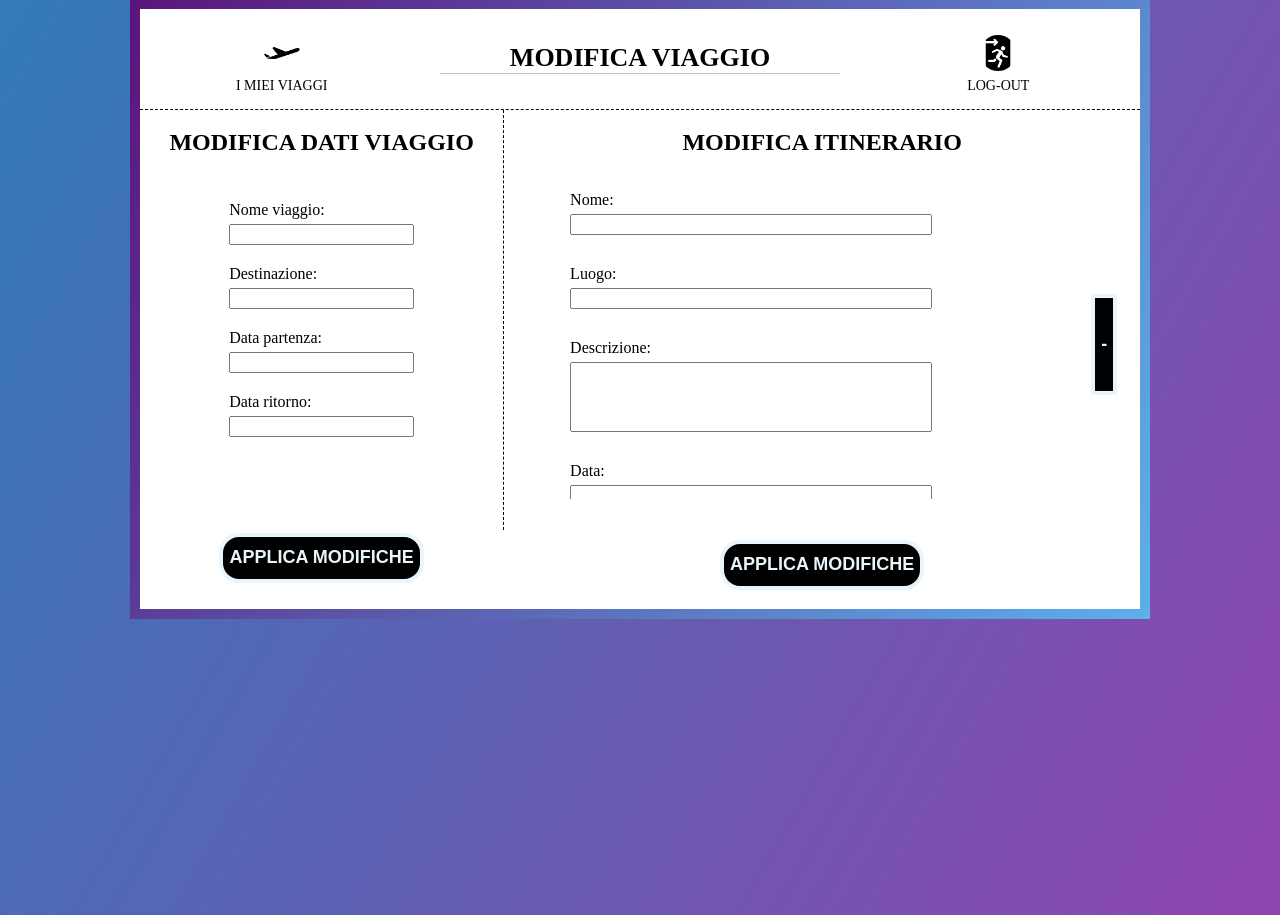
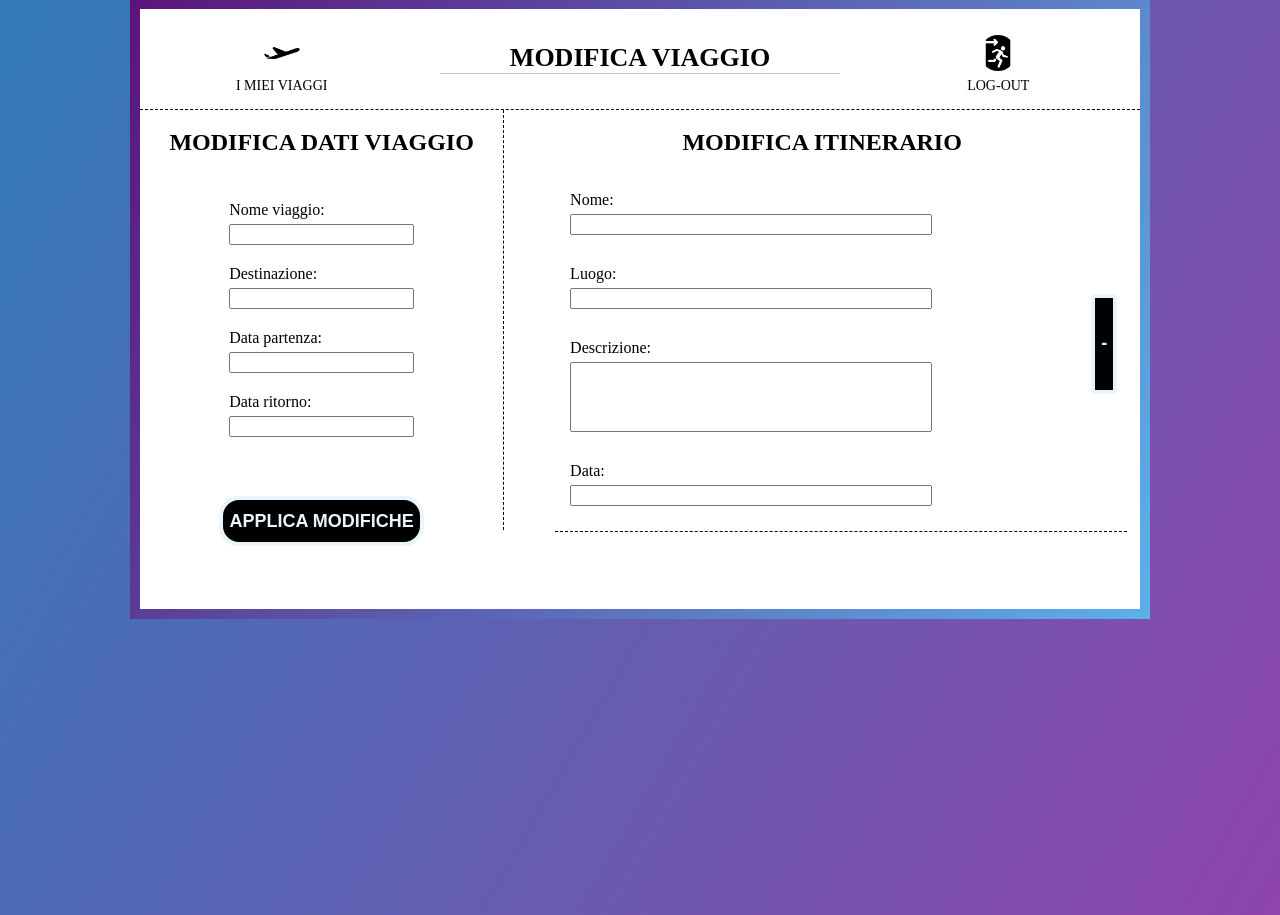
Before and after one commit to danielelurani/gruppi-di-viaggio, a Django app: page /organizzatoreViaggi/changeItinerary in a window 1280 px wide. Shown: the part 298-1213 px from the top of the page. Run offline with Django 4.2, Linux system fonts and the light colour scheme; a user stored in the database is signed in.

Commit message:
continuo Pagina Modifica Viaggi

```diff
--- a/sitoProgettoIsw/organizzatoreViaggi/static/css/changeItinerary.css
+++ b/sitoProgettoIsw/organizzatoreViaggi/static/css/changeItinerary.css
@@ -137,9 +137,26 @@ nav a p {
 
 
 .button_container2 {
-    margin-top: 15%;
+    margin-top: 5%;
+}
+.apply_button {
+    margin-top: 20%;
+     width: 100%;
+    height: 50px;
+    border: 4px solid;
+    background: black;
+    border-radius: 20px;
+    font-size: 18px;
+    color: #e9f4fb;
+    font-weight: 700;
+    cursor: pointer;
+    outline: none;
 }
 
+.apply_button:hover {
+    border-color: #8e44ad;
+    transition: .5s;
+}
 
 /* parte destra */
 
@@ -187,11 +204,9 @@ nav a p {
     width: 90%;
     height: 100%;
     margin-left: 8%;
-
 }
 
 .empty_form_itinerary {
-    margin-top: 5%;
     width: 90%;
     height: 100%;
     margin-left: 8%;
@@ -201,20 +216,19 @@ nav a p {
 .form_container{
     width: 100%;
     overflow-y: scroll;
-
 }
 
 .form_field {
     display: flex;
     flex-direction: row;
-
+    padding-bottom: 10px;
+    border-bottom: dashed 1.5px;;
 }
 
 .input_itinerary{
     height:20%;
     width: 95%;
     display: flex;
-    border-bottom: dashed 1.5px;;
     flex-direction: column;
     justify-content: center;
 }
@@ -257,7 +271,7 @@ nav a p {
     border-color: #8e44ad;
     transition: .5s;
 }
-
+/*
 .button_container apply_button {
     width: 60%;
 }
@@ -281,6 +295,8 @@ nav a p {
     transition: .5s;
 }
 
+*/
+
 ::-webkit-scrollbar {
     width: 5px;
     position: absolute;
--- a/sitoProgettoIsw/organizzatoreViaggi/templates/organizzatoreViaggi/changeItinerary.html
+++ b/sitoProgettoIsw/organizzatoreViaggi/templates/organizzatoreViaggi/changeItinerary.html
@@ -164,11 +164,6 @@
 
                </div>
 
-               <div class="button_container1">
-                   <input class="apply_button" type="submit" value="APPLICA MODIFICHE">
-               </div>
-
-
 
            </div>
 
```
Also changed, not shown: sitoProgettoIsw/db.sqlite3.
